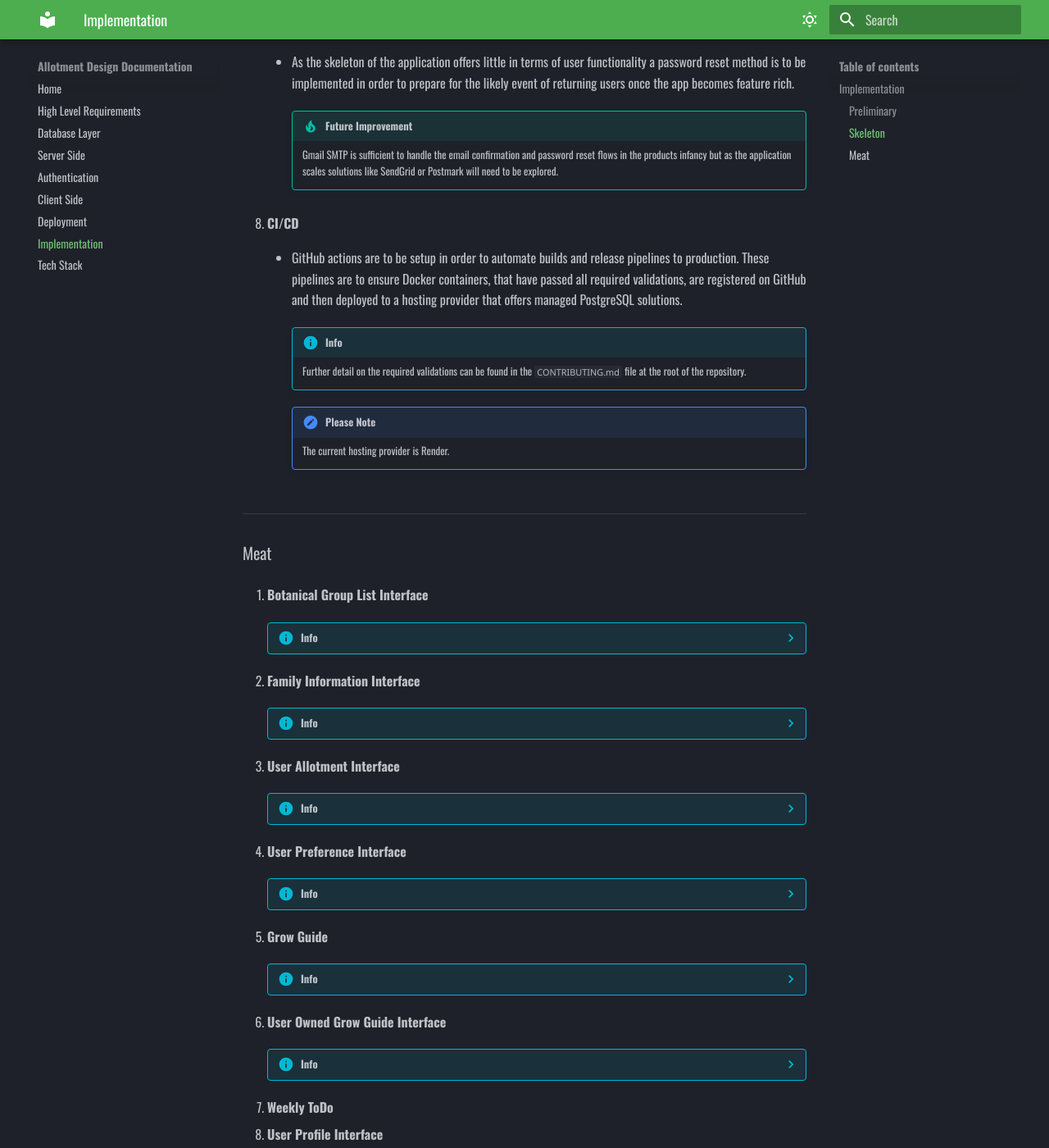
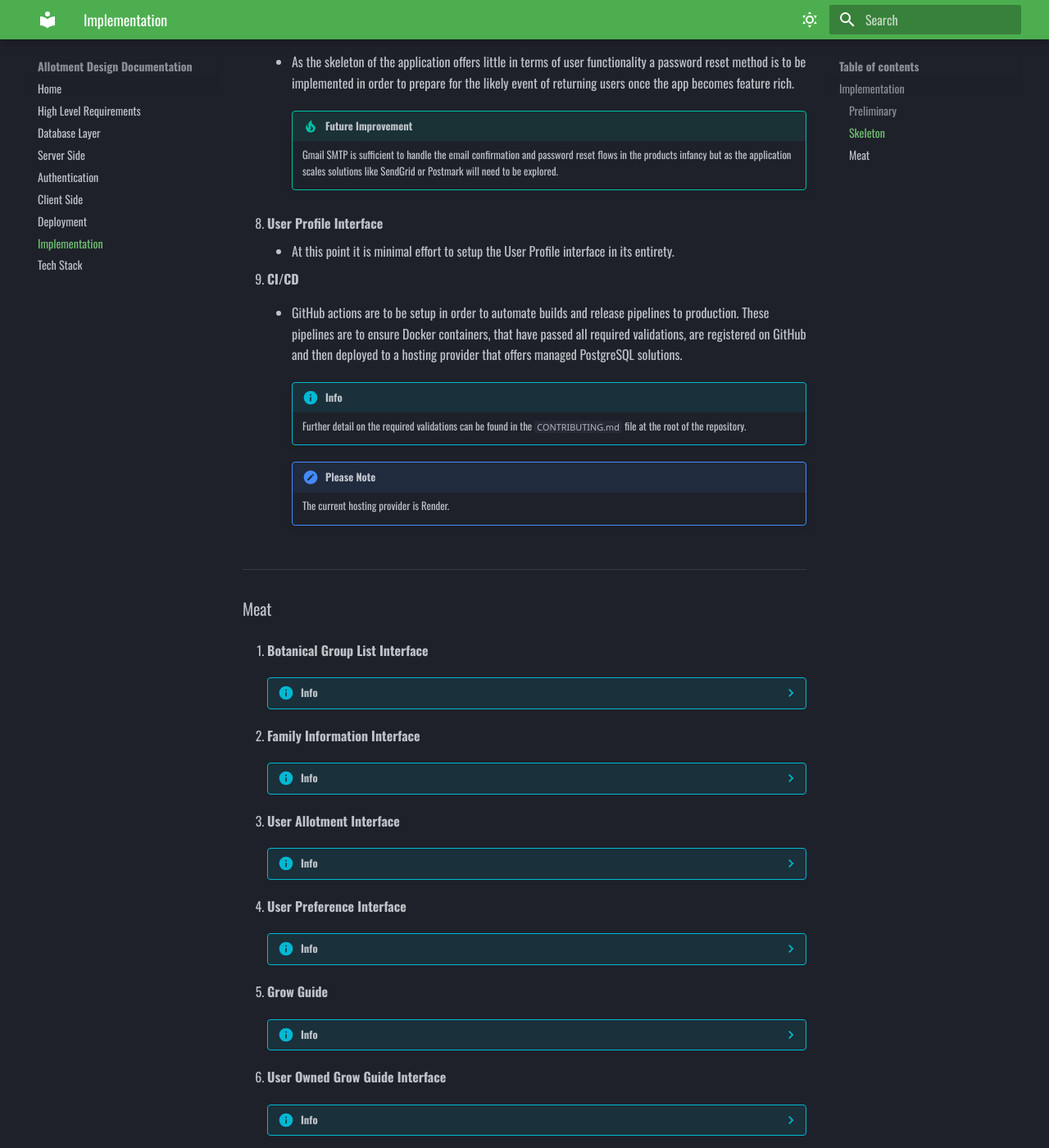
Before and after one commit to LewisCM14/allotment, an MkDocs documentation site: the page built from docs/docs/implementation.md, in a window 1280 px wide and 1400 px high, scrolled down 1800 px. Shown: the whole window at 82% size. Built offline with MkDocs 1.6.1 and Material for MkDocs 9.7.7, drawn with Linux system fonts in a browser that asks for light colours.

Commit message:
update order of implementation to capture early user profile

```diff
--- a/docs/docs/implementation.md
+++ b/docs/docs/implementation.md
@@ -52,6 +52,9 @@ The application is designed to be implemented following the Walking Skeleton app
         !!! tip "Future Improvement"
             Gmail SMTP is sufficient to handle the email confirmation and password reset flows in the products infancy but as the application scales solutions like SendGrid or Postmark will need to be explored.
 
+1. **User Profile Interface**
+    - At this point it is minimal effort to setup the User Profile interface in its entirety.
+
 1. **CI/CD**
     - GitHub actions are to be setup in order to automate builds and release pipelines to production. These pipelines are to ensure Docker containers, that have passed all required validations, are registered on GitHub and then deployed to a hosting provider that offers managed PostgreSQL solutions.
 
```
Also changed, not shown: other parts of docs/docs/implementation.md (+0 -2 lines).
